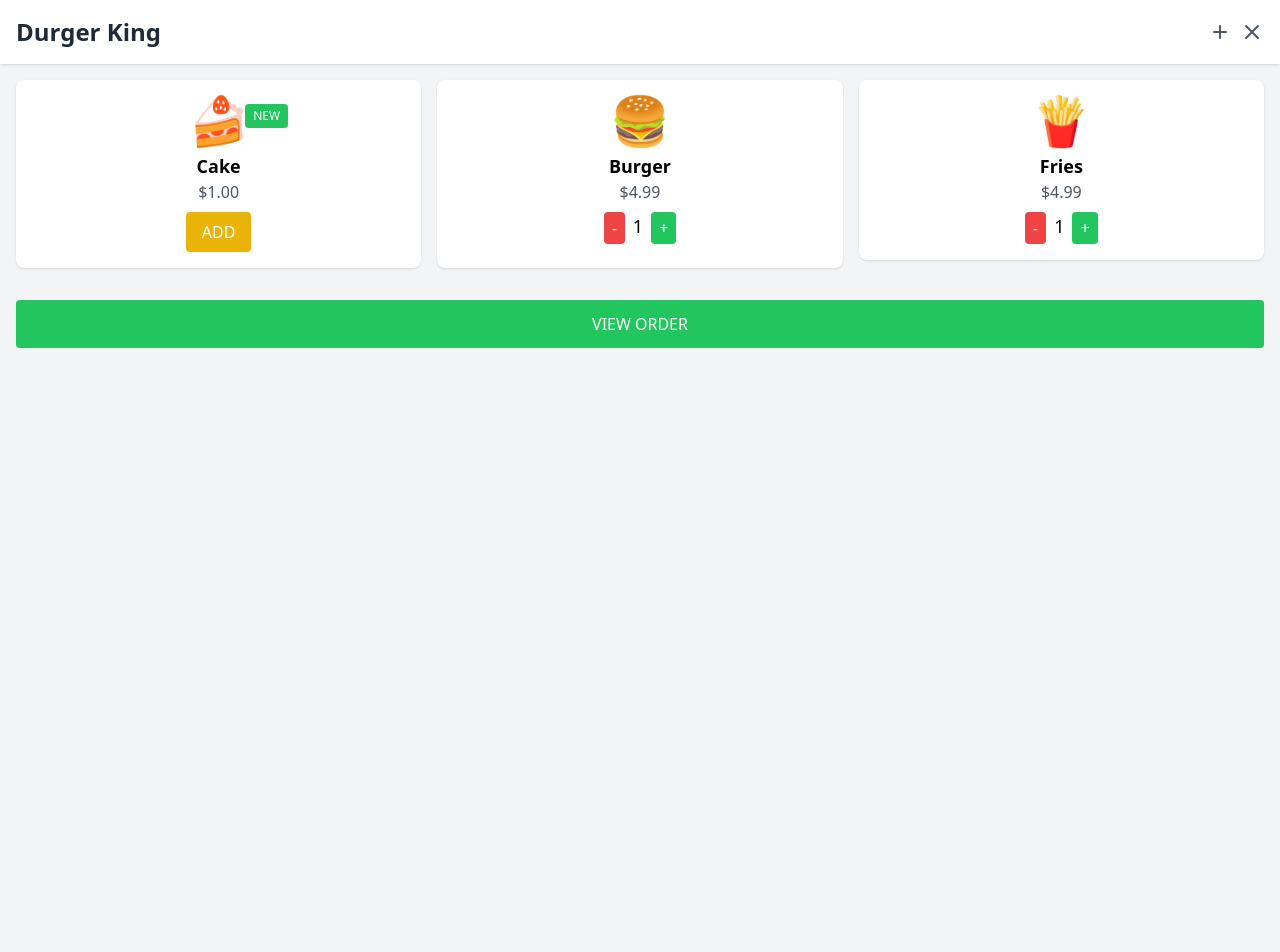
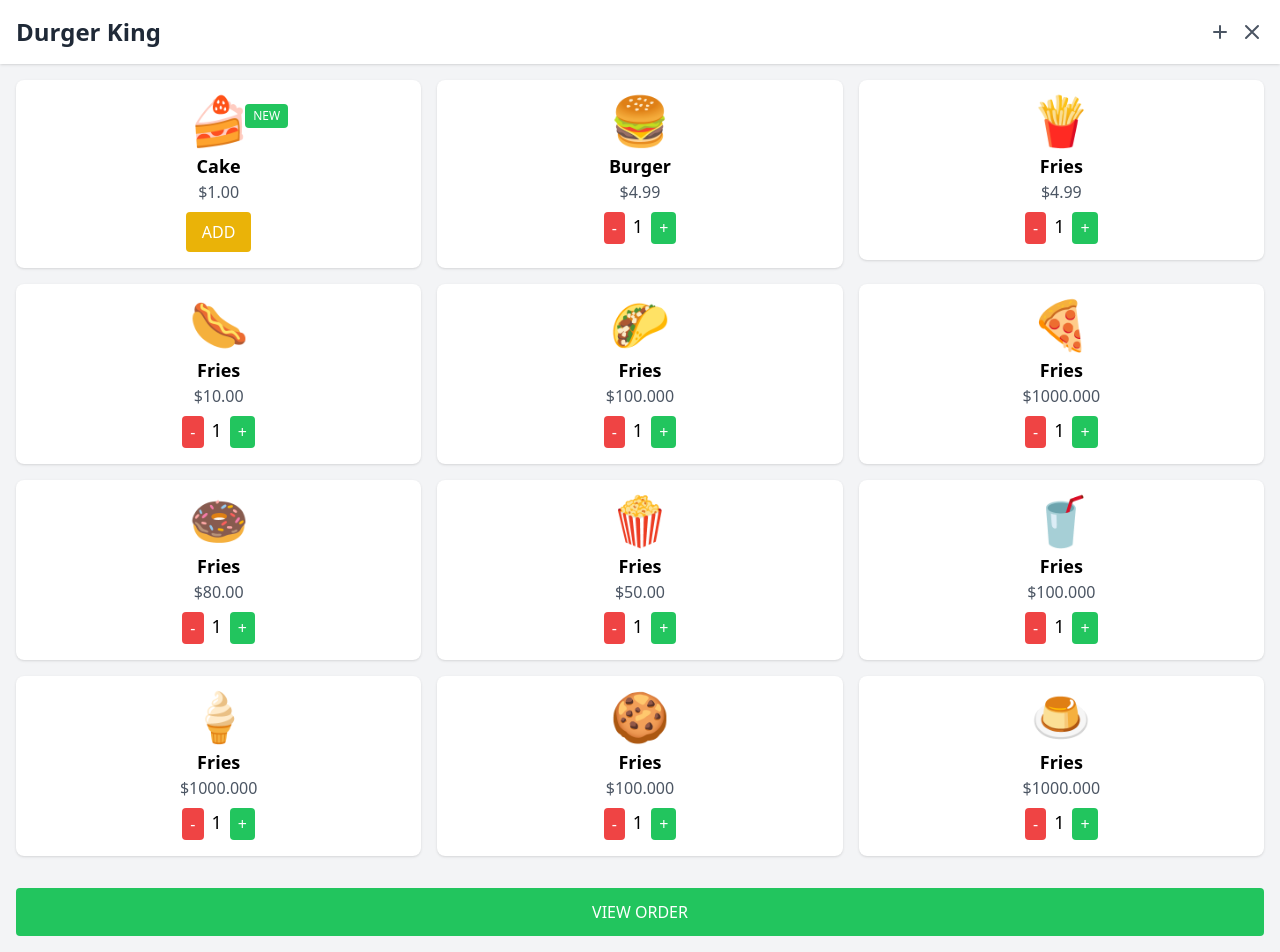
Before and after one commit to YuldashevIslombek/p2_web_app.github.io, a plain HTML site: page index.html in a window 1280 px wide. Before the commit the page ends 800 px from the top, so only its background shows below. Drawn offline with nearby package versions, Linux system fonts and the light colour scheme.

Commit message:
start project./

```diff
--- a/index.html
+++ b/index.html
@@ -67,7 +67,114 @@
                 <button class="bg-green-500 text-white px-2 py-1 rounded hover:bg-green-600">+</button>
             </div>
         </div>
-
+    </div>
+    <div>
+        <div class="menu-item bg-white rounded-lg shadow p-4 flex flex-col items-center">
+            <div class="text-5xl mb-2">🌭</div>
+            <h3 class="text-lg font-semibold">Fries</h3>
+            <p class="text-gray-600">$10.00</p>
+            <div class="flex space-x-2 mt-2 counter-container" data-initial="1">
+                <button class="bg-red-500 text-white px-2 py-1 rounded hover:bg-red-600">-</button>
+                <span class="text-lg count">1</span>
+                <button class="bg-green-500 text-white px-2 py-1 rounded hover:bg-green-600">+</button>
+            </div>
+        </div>
+    </div>
+    <div>
+        <div class="menu-item bg-white rounded-lg shadow p-4 flex flex-col items-center">
+            <div class="text-5xl mb-2">🌮</div>
+            <h3 class="text-lg font-semibold">Fries</h3>
+            <p class="text-gray-600">$100.000</p>
+            <div class="flex space-x-2 mt-2 counter-container" data-initial="1">
+                <button class="bg-red-500 text-white px-2 py-1 rounded hover:bg-red-600">-</button>
+                <span class="text-lg count">1</span>
+                <button class="bg-green-500 text-white px-2 py-1 rounded hover:bg-green-600">+</button>
+            </div>
+        </div>
+    </div>
+    <div>
+        <div class="menu-item bg-white rounded-lg shadow p-4 flex flex-col items-center">
+            <div class="text-5xl mb-2">🍕</div>
+            <h3 class="text-lg font-semibold">Fries</h3>
+            <p class="text-gray-600">$1000.000</p>
+            <div class="flex space-x-2 mt-2 counter-container" data-initial="1">
+                <button class="bg-red-500 text-white px-2 py-1 rounded hover:bg-red-600">-</button>
+                <span class="text-lg count">1</span>
+                <button class="bg-green-500 text-white px-2 py-1 rounded hover:bg-green-600">+</button>
+            </div>
+        </div>
+    </div>
+    <div>
+        <div class="menu-item bg-white rounded-lg shadow p-4 flex flex-col items-center">
+            <div class="text-5xl mb-2">🍩</div>
+            <h3 class="text-lg font-semibold">Fries</h3>
+            <p class="text-gray-600">$80.00</p>
+            <div class="flex space-x-2 mt-2 counter-container" data-initial="1">
+                <button class="bg-red-500 text-white px-2 py-1 rounded hover:bg-red-600">-</button>
+                <span class="text-lg count">1</span>
+                <button class="bg-green-500 text-white px-2 py-1 rounded hover:bg-green-600">+</button>
+            </div>
+        </div>
+    </div>
+    <div>
+        <div class="menu-item bg-white rounded-lg shadow p-4 flex flex-col items-center">
+            <div class="text-5xl mb-2">🍿</div>
+            <h3 class="text-lg font-semibold">Fries</h3>
+            <p class="text-gray-600">$50.00</p>
+            <div class="flex space-x-2 mt-2 counter-container" data-initial="1">
+                <button class="bg-red-500 text-white px-2 py-1 rounded hover:bg-red-600">-</button>
+                <span class="text-lg count">1</span>
+                <button class="bg-green-500 text-white px-2 py-1 rounded hover:bg-green-600">+</button>
+            </div>
+        </div>
+    </div>
+    <div>
+        <div class="menu-item bg-white rounded-lg shadow p-4 flex flex-col items-center">
+            <div class="text-5xl mb-2">🥤</div>
+            <h3 class="text-lg font-semibold">Fries</h3>
+            <p class="text-gray-600">$100.000</p>
+            <div class="flex space-x-2 mt-2 counter-container" data-initial="1">
+                <button class="bg-red-500 text-white px-2 py-1 rounded hover:bg-red-600">-</button>
+                <span class="text-lg count">1</span>
+                <button class="bg-green-500 text-white px-2 py-1 rounded hover:bg-green-600">+</button>
+            </div>
+        </div>
+    </div>
+    <div>
+        <div class="menu-item bg-white rounded-lg shadow p-4 flex flex-col items-center">
+            <div class="text-5xl mb-2">🍦</div>
+            <h3 class="text-lg font-semibold">Fries</h3>
+            <p class="text-gray-600">$1000.000</p>
+            <div class="flex space-x-2 mt-2 counter-container" data-initial="1">
+                <button class="bg-red-500 text-white px-2 py-1 rounded hover:bg-red-600">-</button>
+                <span class="text-lg count">1</span>
+                <button class="bg-green-500 text-white px-2 py-1 rounded hover:bg-green-600">+</button>
+            </div>
+        </div>
+    </div>
+    <div>
+        <div class="menu-item bg-white rounded-lg shadow p-4 flex flex-col items-center">
+            <div class="text-5xl mb-2">🍪</div>
+            <h3 class="text-lg font-semibold">Fries</h3>
+            <p class="text-gray-600">$100.000</p>
+            <div class="flex space-x-2 mt-2 counter-container" data-initial="1">
+                <button class="bg-red-500 text-white px-2 py-1 rounded hover:bg-red-600">-</button>
+                <span class="text-lg count">1</span>
+                <button class="bg-green-500 text-white px-2 py-1 rounded hover:bg-green-600">+</button>
+            </div>
+        </div>
+    </div>
+    <div>
+        <div class="menu-item bg-white rounded-lg shadow p-4 flex flex-col items-center">
+            <div class="text-5xl mb-2">🍮</div>
+            <h3 class="text-lg font-semibold">Fries</h3>
+            <p class="text-gray-600">$1000.000</p>
+            <div class="flex space-x-2 mt-2 counter-container" data-initial="1">
+                <button class="bg-red-500 text-white px-2 py-1 rounded hover:bg-red-600">-</button>
+                <span class="text-lg count">1</span>
+                <button class="bg-green-500 text-white px-2 py-1 rounded hover:bg-green-600">+</button>
+            </div>
+        </div>
     </div>
 
     <!-- Qo‘shimcha mahsulotlar shu tartibda qo‘shiladi... -->
```
